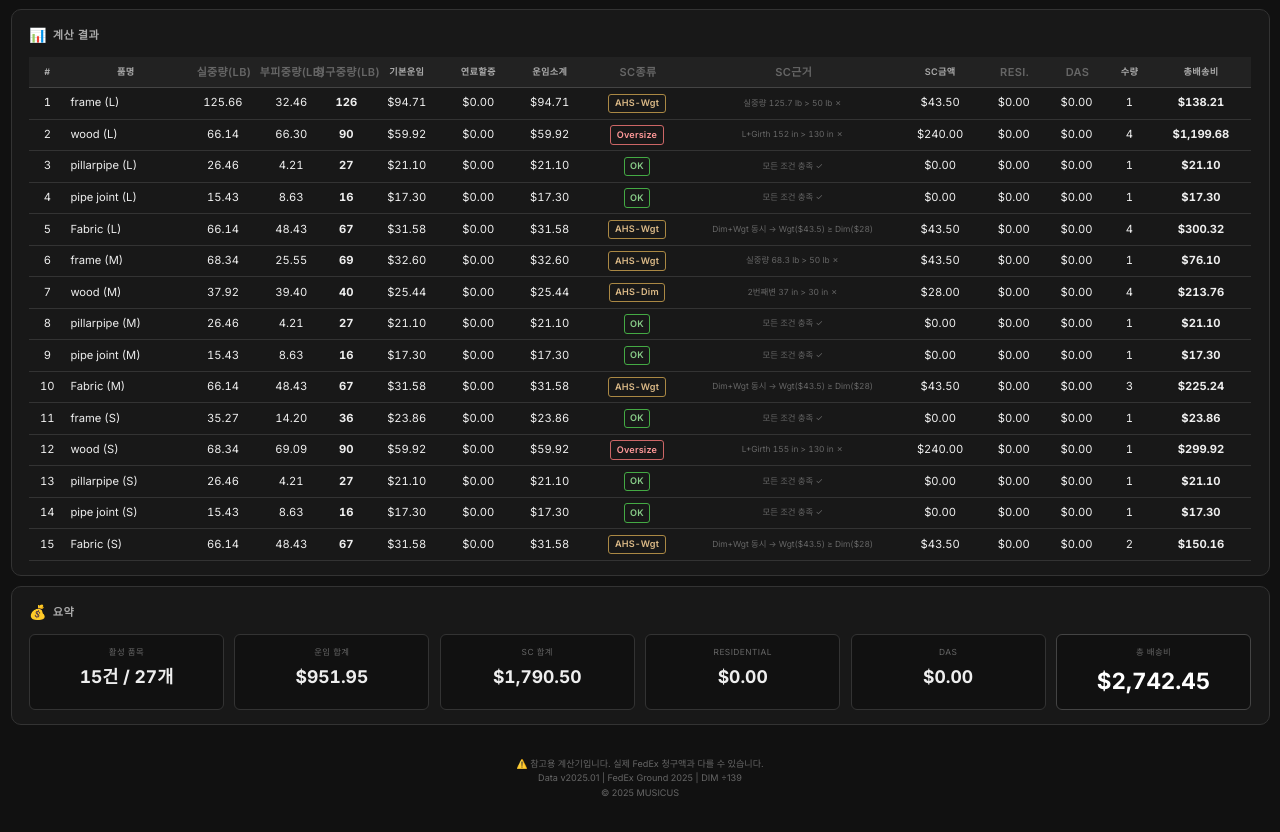
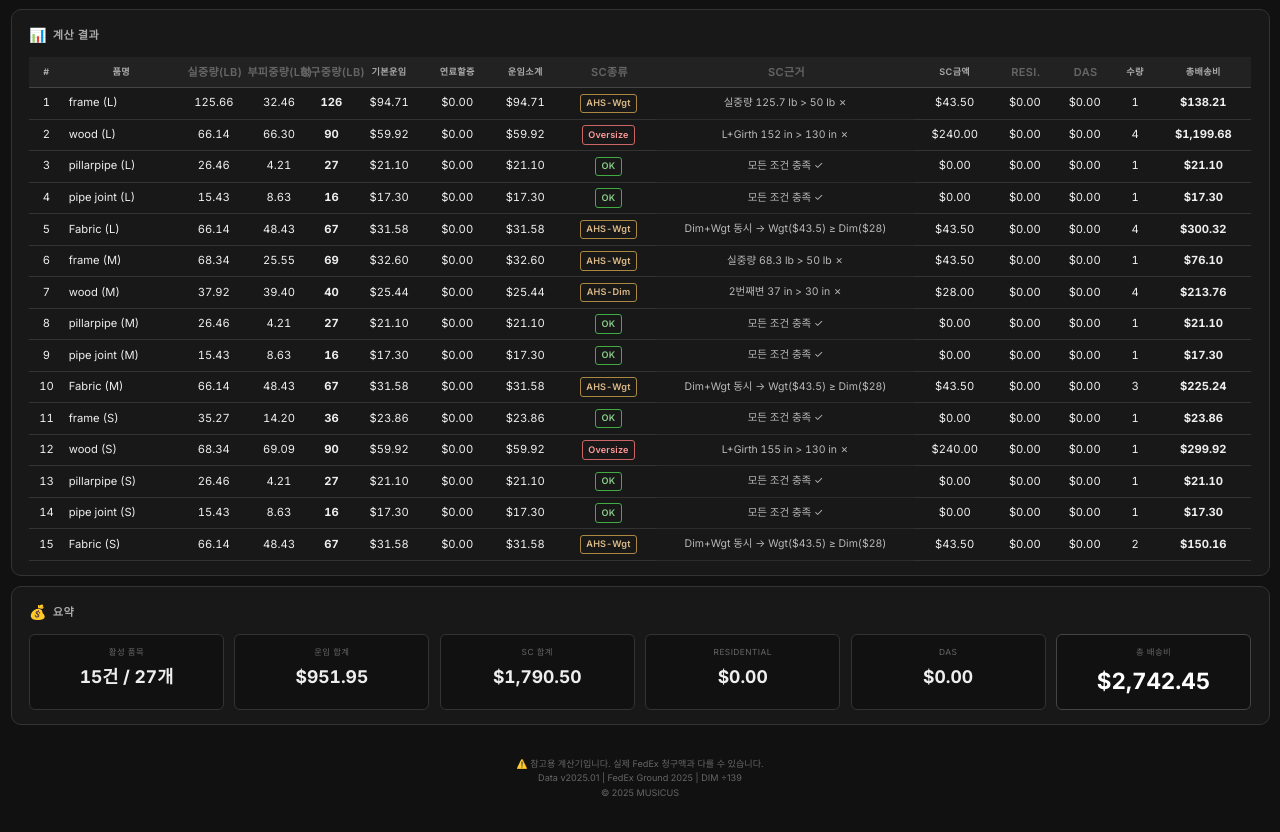
Before and after one commit to hhs4607/us-shipping-calculator, a plain HTML site: page index.html in a window 1280 px wide. Shown: the part 872-1704 px from the top of the page. Drawn offline with Linux system fonts and the light colour scheme.

Commit message:
style: SC근거 폰트 크기 증가 (0.6→0.75rem) + 색상 밝게

```diff
--- a/css/style.css
+++ b/css/style.css
@@ -607,9 +607,10 @@ body {
 
 /* ─── SC Reason ───────────────────────────────────────────────────── */
 .sc-reason {
-  font-size: 0.6rem;
-  color: var(--text-m);
-  max-width: 140px;
+  font-size: 0.75rem;
+  color: var(--text);
+  opacity: 0.75;
+  max-width: 180px;
   word-break: keep-all;
 }
 
```
